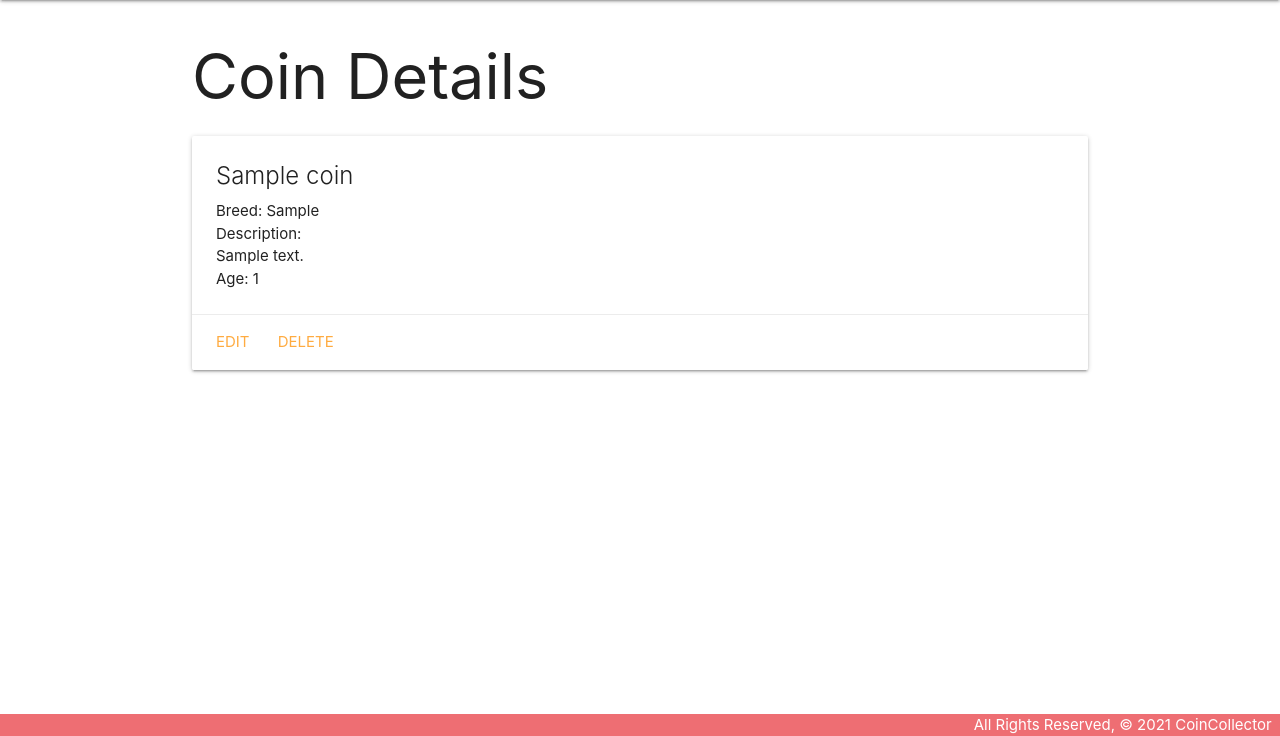
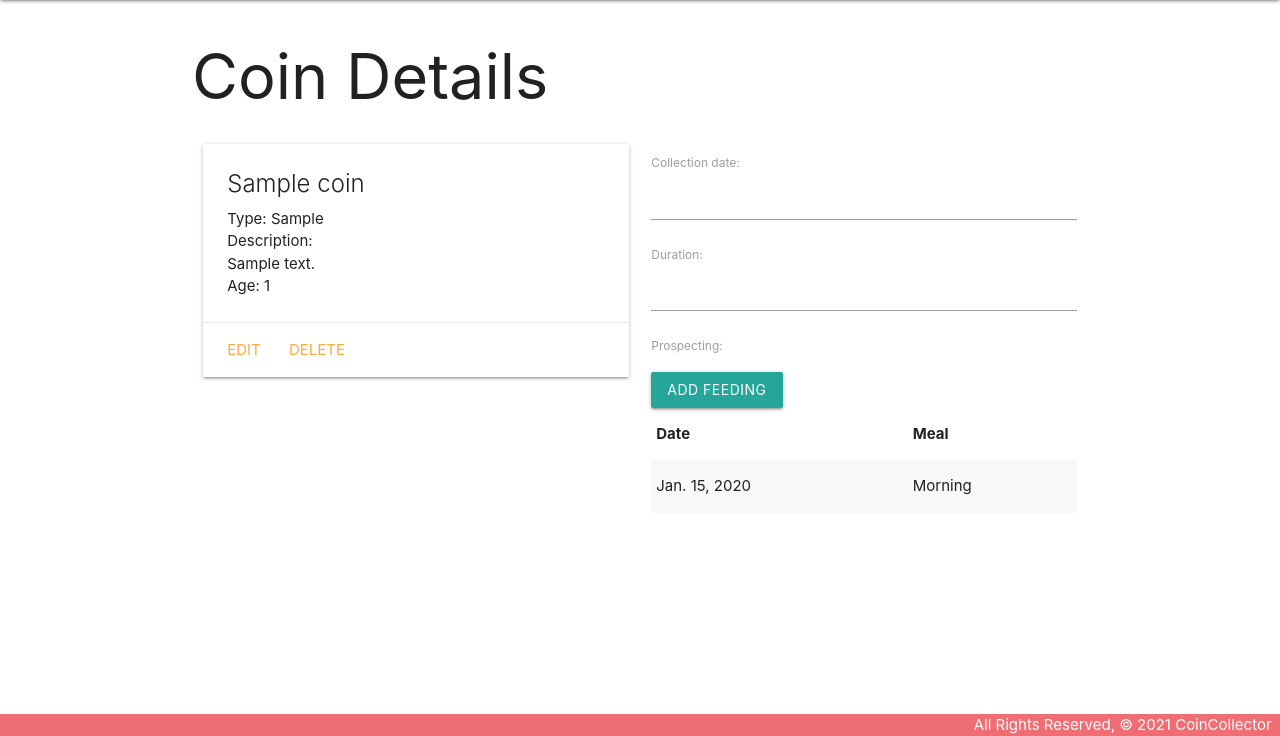
Before and after one commit to loex345/coincollector, a Django app: page /coins/1/ in a window 1280 px wide. Shown: the part 64-800 px from the top of the page. Run offline with Django 4.2, Linux system fonts and the light colour scheme; tables that the repository leaves empty hold one stand-in row (values such as "Sample post").

Commit message:
add form

```diff
--- a/main_app/admin.py
+++ b/main_app/admin.py
@@ -1,5 +1,7 @@
 from django.contrib import admin
-from .models import Coin
+from .models import Coin, Collecting
 
 # Register your models here.
 admin.site.register(Coin)
+# new model
+admin.site.register(Collecting)
--- /dev/null
+++ b/main_app/forms.py
@@ -0,0 +1,7 @@
+from django.forms import ModelForm
+from .models import Collecting
+
+class CollectingForm(ModelForm):
+    class Meta:
+        model = Collecting
+        fields = ['date', 'duration', 'prospecting']
--- a/main_app/models.py
+++ b/main_app/models.py
@@ -1,6 +1,11 @@
 from django.db import models
 from django.urls import reverse
 
+PROSPECTING_TIMES =(
+    ('M', 'Morning'),
+    ('N', 'Noon'),
+    ('E', 'Evening'),
+)
 # Create your models here.
 
 class Coin(models.Model):
@@ -15,3 +20,11 @@ def __str__(self):
 
 def get_absolute_url(self):
     return reverse('detail', kwargs={'coin_id': self.id})
+
+class Collecting(models.Model):
+     date = models.DateField('Collection date')
+     duration = models.IntegerField()
+     prospecting = models.CharField(max_length=1, choices=PROSPECTING_TIMES, default=PROSPECTING_TIMES[0][0])
+     coin = models.ForeignKey(Coin, on_delete=models.CASCADE, default=0)
+     def __str__(self):
+        return f"{self.get_prospecting_display()} on {self.date}"
--- a/main_app/templates/coins/detail.html
+++ b/main_app/templates/coins/detail.html
@@ -1,12 +1,14 @@
 {% extends 'base.html' %}
 {% block content %}
 
+
 <h1>Coin Details</h1>
-
+<div class="row">
+  <div class="col s6">
     <div class="card">
       <div class="card-content">
         <span class="card-title">{{ coin.name }}</span>
-    <p>Breed: {{ coin.type }}</p>
+        <p>Type: {{ coin.type }}</p>
         <p>Description: {{ coin.description|linebreaks }}</p>
         {% if coin.value > 0 %}
           <p>Age: {{ coin.value }}</p>
@@ -14,14 +16,31 @@
           <p>Age: null</p>
         {% endif %}
       </div>
-<!-- Add the following markup -->
       <div class="card-action">
         <a href="{% url 'coins_update' coin.id %}">Edit</a>
         <a href="{% url 'coins_delete' coin.id %}">Delete</a>
       </div>
-<!-- New markup above -->
     </div>
-
   </div>
-
+  <div class="col s6">
+    <form method="POST">
+      {% csrf_token %}
+      {{ collecting_form.as_p }}
+      <input type="submit" class="btn" value="Add Feeding">
+    </form>
+    <table class="striped">
+      <thead>
+        <tr><th>Date</th><th>Meal</th></tr>
+      </thead>
+      <tbody>
+        {% for collecting in coin.collecting_set.all %}
+          <tr>
+            <td>{{collecting.date}}</td>
+            <td>{{collecting.get_prospecting_display}}</td>
+          </tr>
+        {% endfor %}
+      </tbody>
+    </table>
+  </div>
+</div>
 {% endblock %}
--- a/main_app/views.py
+++ b/main_app/views.py
@@ -2,6 +2,7 @@ from multiprocessing import Value
 from django.shortcuts import render
 from django.views.generic.edit import CreateView, UpdateView, DeleteView
 from .models import Coin
+from .forms import CollectingForm
 
 # Add the Cat class & list and view function below the imports
 
@@ -19,7 +20,8 @@ def coins_index(request):
 
 def coins_detail(request, coin_id):
    coin = Coin.objects.get(id=coin_id)
-   return render(request, 'coins/detail.html', {'coin':coin})
+   collecting_form = CollectingForm()
+   return render(request, 'coins/detail.html', {'coin':coin, 'collecting_form':collecting_form})
 
 class CoinCreate(CreateView):
       model= Coin
```
Also changed, not shown: main_app/migrations/0002_collecting.py (added), main_app/migrations/0003_collecting_coin_alter_collecting_date.py (added). Lines whose indentation alone changed are shown as unchanged.
